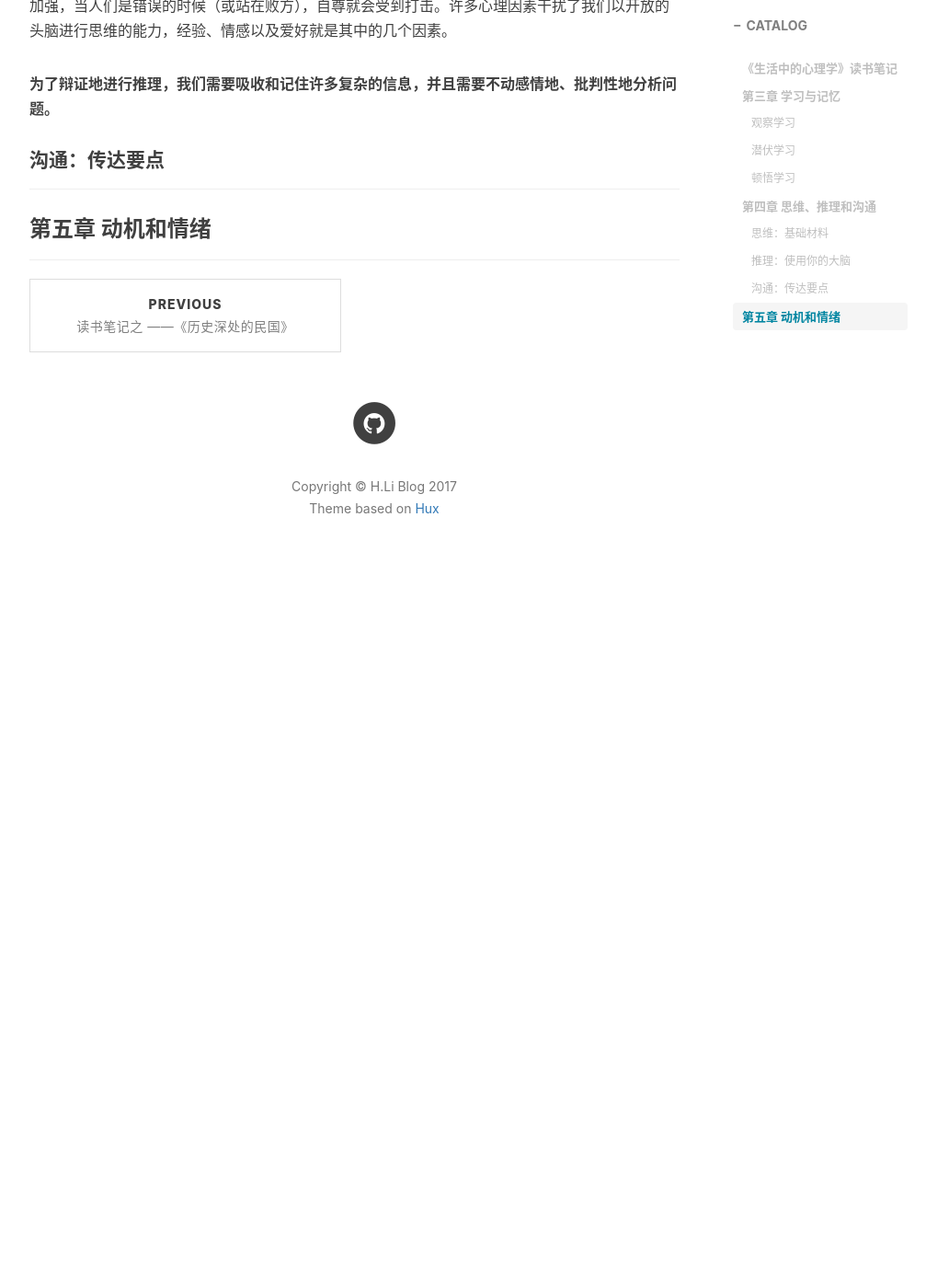
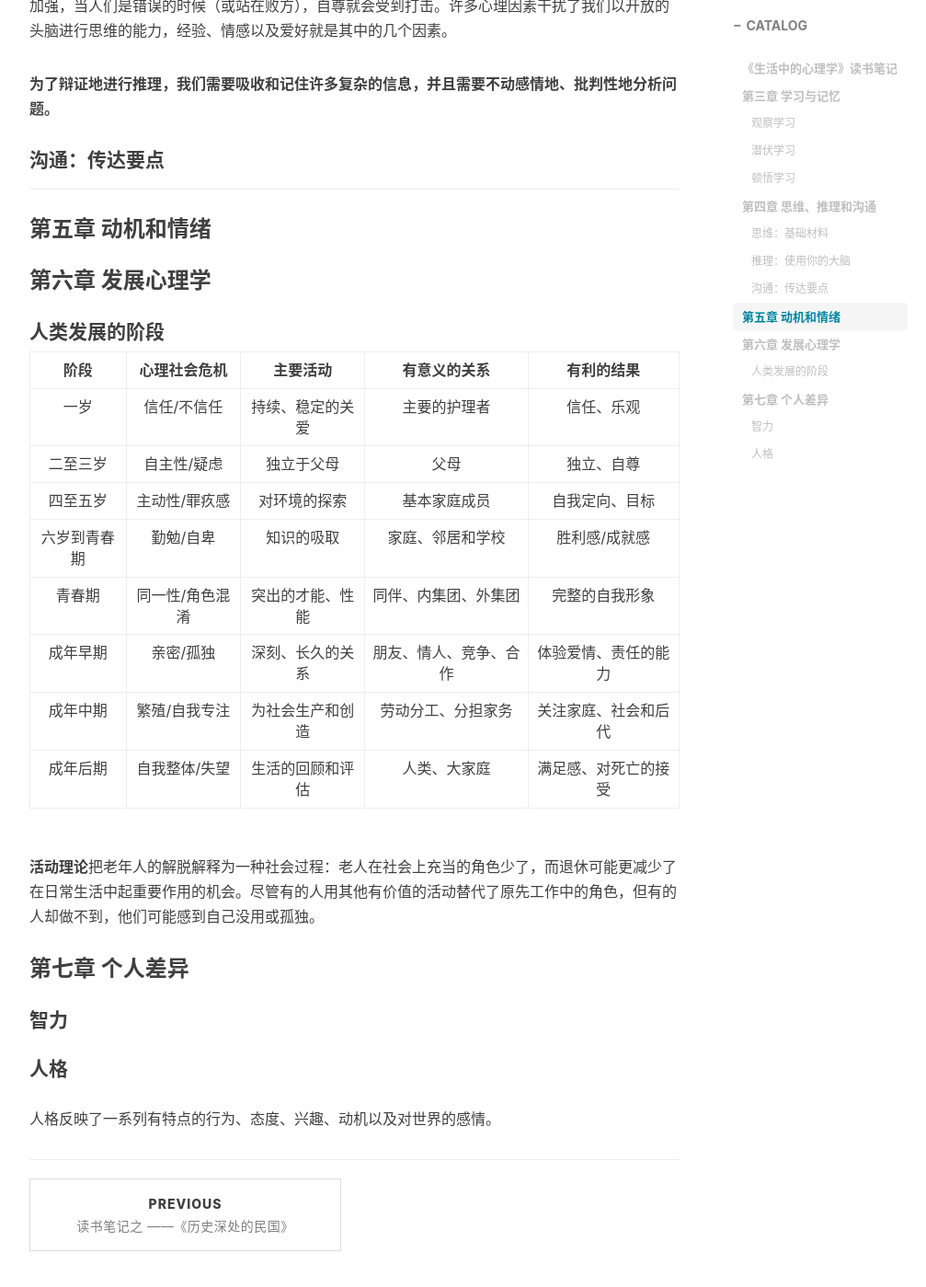
Before and after one commit to leehong2005/leehong2005.github.io, a Jekyll site: the page built from _posts/2017-04-25-note-for-psychology-in-life.md, in a window 1280 px wide and 1400 px high, scrolled down 2996 px. Shown: the whole window at 92% size, without its empty margins (233-1240 px from the left). Built offline with Jekyll 4.4.1, drawn with Linux system fonts in a browser that asks for light colours; comment, search, counter and statistics services are not loaded; before the commit the page ends 3626 px from its top, so only the background shows below that.

Commit message:
【功能】更新文章

```diff
--- a/_posts/2017-04-25-note-for-psychology-in-life.md
+++ b/_posts/2017-04-25-note-for-psychology-in-life.md
@@ -86,3 +86,31 @@ tags:
 ---
 
 ### 第五章 动机和情绪
+
+
+### 第六章 发展心理学
+
+#### 人类发展的阶段
+
+| 阶段 	| 心理社会危机 	| 主要活动 	| 有意义的关系 | 有利的结果 |
+| :---: |:-----------:|:----:	| :-------:|:---:|
+|一岁|信任/不信任|持续、稳定的关爱|主要的护理者|信任、乐观|
+|二至三岁|自主性/疑虑|独立于父母|父母|独立、自尊|
+|四至五岁|主动性/罪疚感|对环境的探索|基本家庭成员|自我定向、目标|
+|六岁到青春期|勤勉/自卑|知识的吸取|家庭、邻居和学校|胜利感/成就感|
+|青春期|同一性/角色混淆|突出的才能、性能|同伴、内集团、外集团|完整的自我形象|
+|成年早期|亲密/孤独|深刻、长久的关系|朋友、情人、竞争、合作|体验爱情、责任的能力|
+|成年中期|繁殖/自我专注|为社会生产和创造|劳动分工、分担家务|关注家庭、社会和后代|
+|成年后期|自我整体/失望|生活的回顾和评估|人类、大家庭|满足感、对死亡的接受|
+
+
+**活动理论**把老年人的解脱解释为一种社会过程：老人在社会上充当的角色少了，而退休可能更减少了在日常生活中起重要作用的机会。尽管有的人用其他有价值的活动替代了原先工作中的角色，但有的人却做不到，他们可能感到自己没用或孤独。
+
+
+### 第七章 个人差异
+
+#### 智力
+
+#### 人格
+
+人格反映了一系列有特点的行为、态度、兴趣、动机以及对世界的感情。
```
